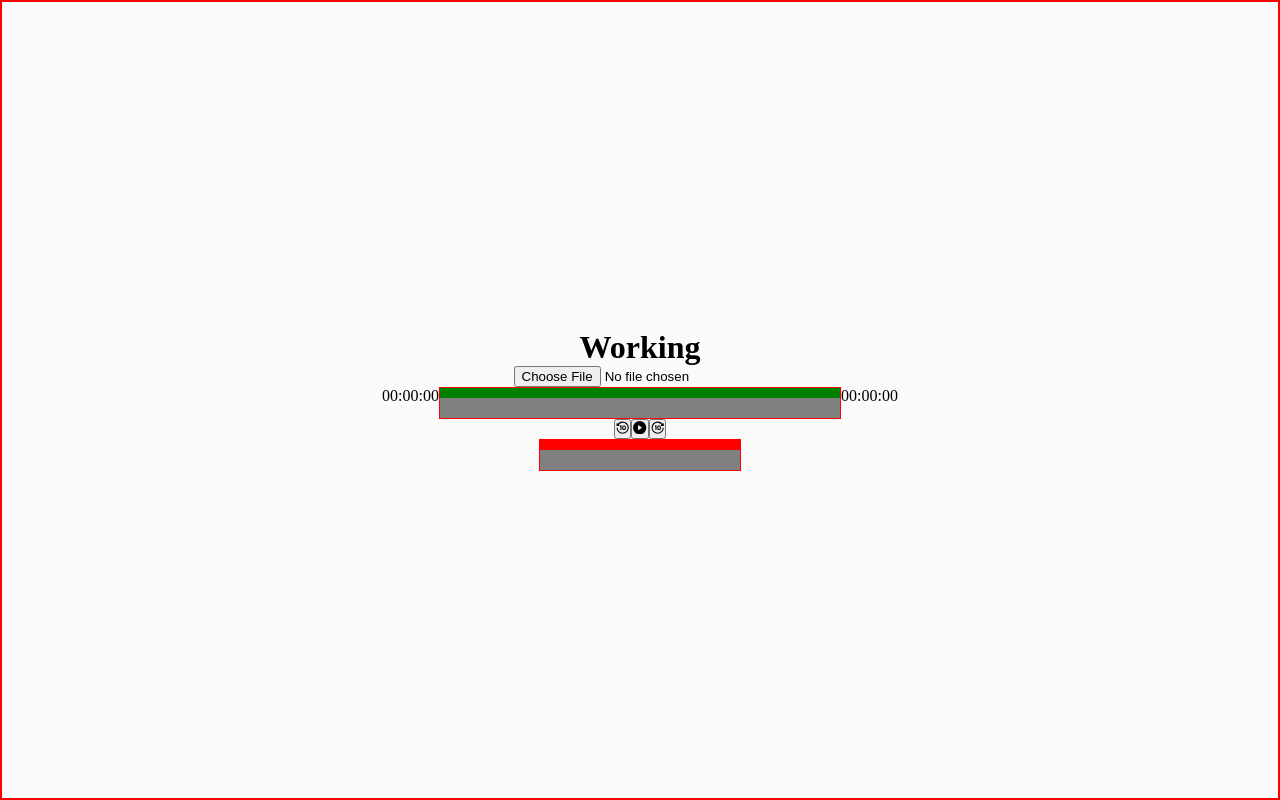
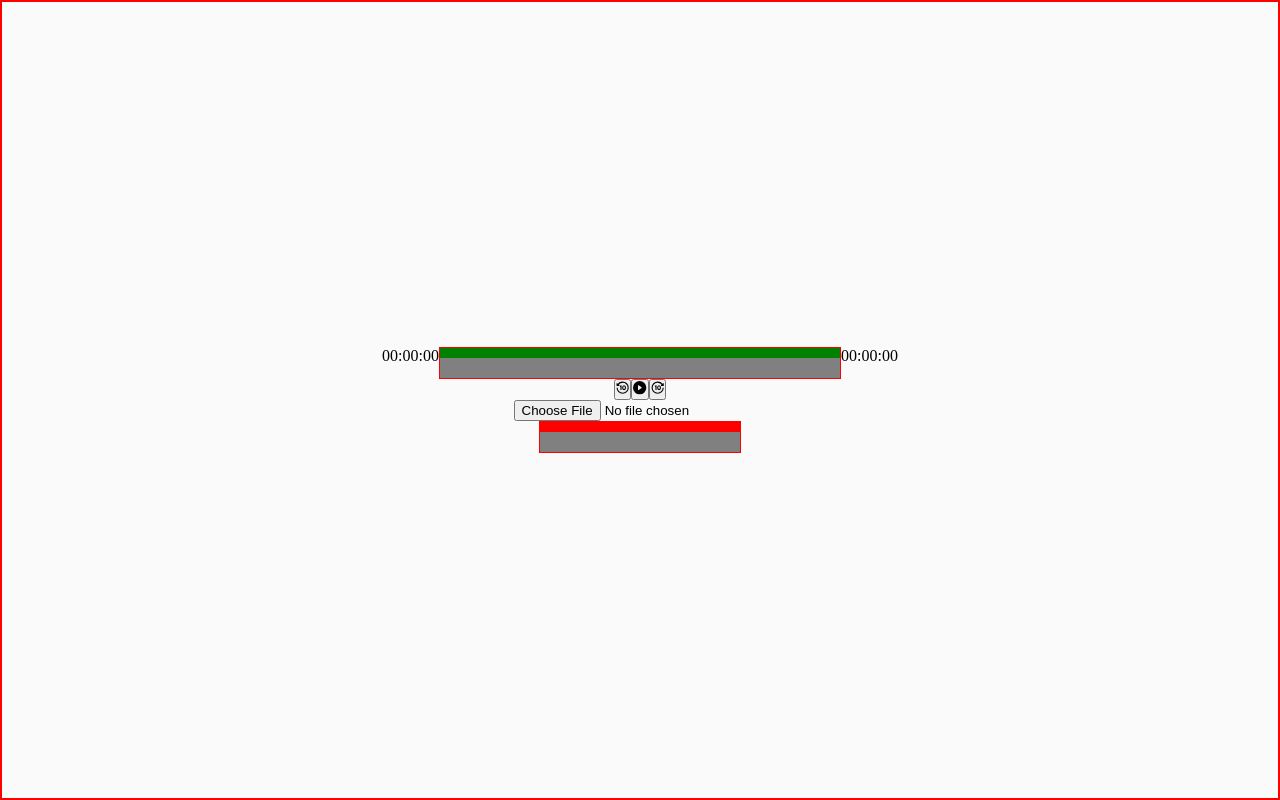
Before and after one commit to SafeCo/react-music-player, a React (Create React App) app: page / in a window 1280 px wide. Built offline with nearby package versions, Linux system fonts and the light colour scheme.

Commit message:
display filename
removes extension in name

```diff
--- a/src/AudioPlayer.js
+++ b/src/AudioPlayer.js
@@ -11,7 +11,7 @@ function AudioPlayer() {
 
     const volumeRef = useRef()
 
-
+    const [audioName, setAudioName] = useState("")
     const [audioFile, setAudioFile] = useState({})
     const [audioLength, setAudioLength] = useState("")
     const [audioTime, setAudioTime] = useState("")
@@ -31,6 +31,8 @@ function AudioPlayer() {
     const addFile = (e) => {
         if (e.target.files[0]) {
             // setAudioFile(URL.createObjectURL(e.target.files[0]));
+            const fileName = e.target.files[0].name.replace(/\.[^/.]+$/, "")
+            setAudioName(fileName)
             getBase64(e.target.files[0]);
         }
     };
@@ -115,11 +117,8 @@ function AudioPlayer() {
 
     return (
         <div className="audioPlayer__container">
-            <h1>Working</h1>
-            <input
-                type="file"
-                onChange={e=>addFile(e)}
-            />
+
+            {audioName}
 
             <div className="audioTime__container">
 
@@ -168,7 +167,10 @@ function AudioPlayer() {
 
             </div>
 
-
+            <input
+                type="file"
+                onChange={e=>addFile(e)}
+            />
 
             <div className="volumeBar__container">
                 <div ref={volumeRef} data-name="volumeSeeker"  onClick={checkWidth} className="volumeBar__gray">
```
